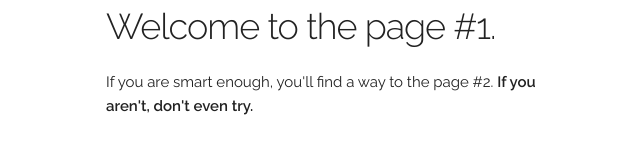
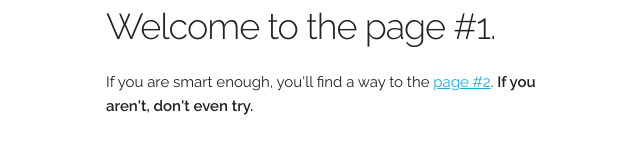
Before and after one commit to madmen/madmen, a plain HTML site: page index 2.html in a window 1280 px wide. Shown: the part 237-390 px from the top of the page, 54-694 px from the left. Drawn offline with Linux system fonts and the light colour scheme.

Commit message:
href anchor

```diff
--- a/index 2.html
+++ b/index 2.html
@@ -21,7 +21,7 @@
     <div class="row">
       <div class="one-half column" style="margin-top: 25%">
         <h3>Welcome to the page #1.</h3>
-        <p>If you are smart enough, you'll find a way to the page #2. <b>If you aren't, don't even try.</b></p>
+        <p>If you are smart enough, you'll find a way to the <a href="#">page #2</a>. <b>If you aren't, don't even try.</b></p>
       </div>
     </div>
   </div>
```
